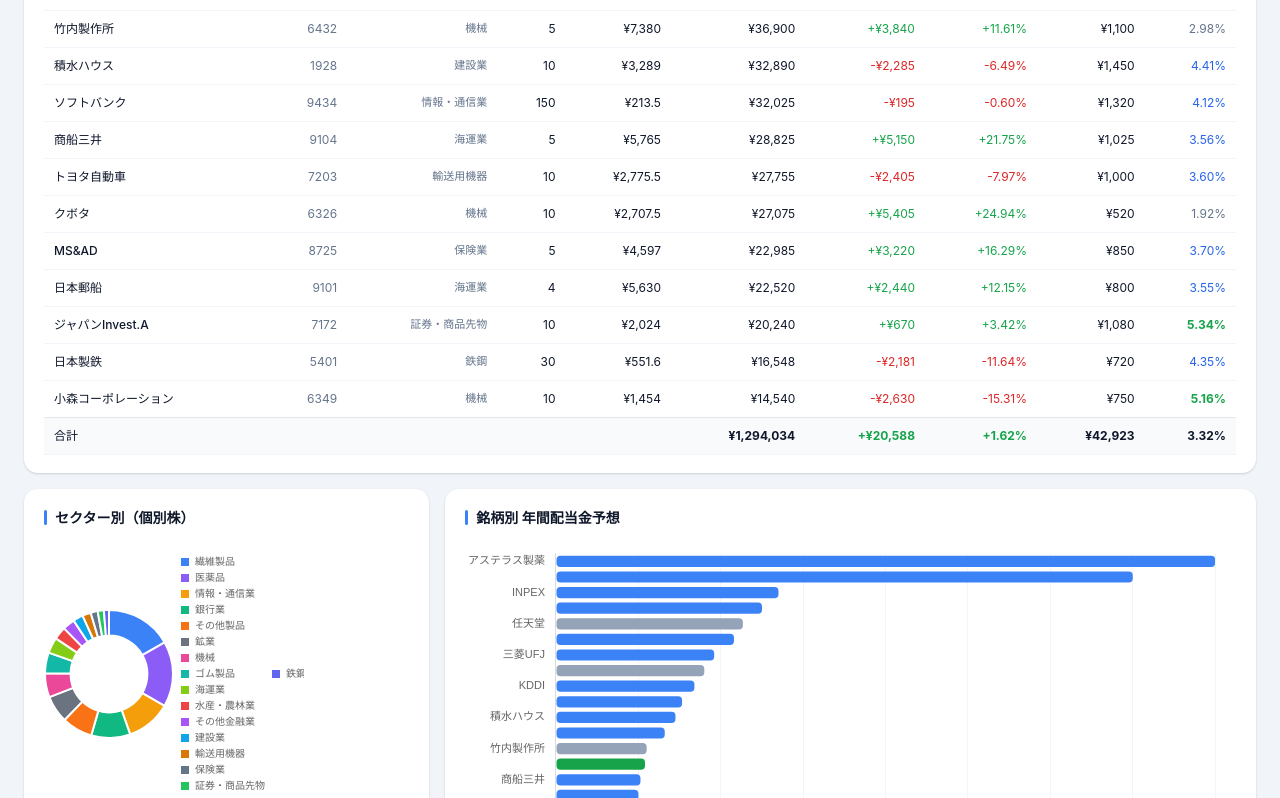
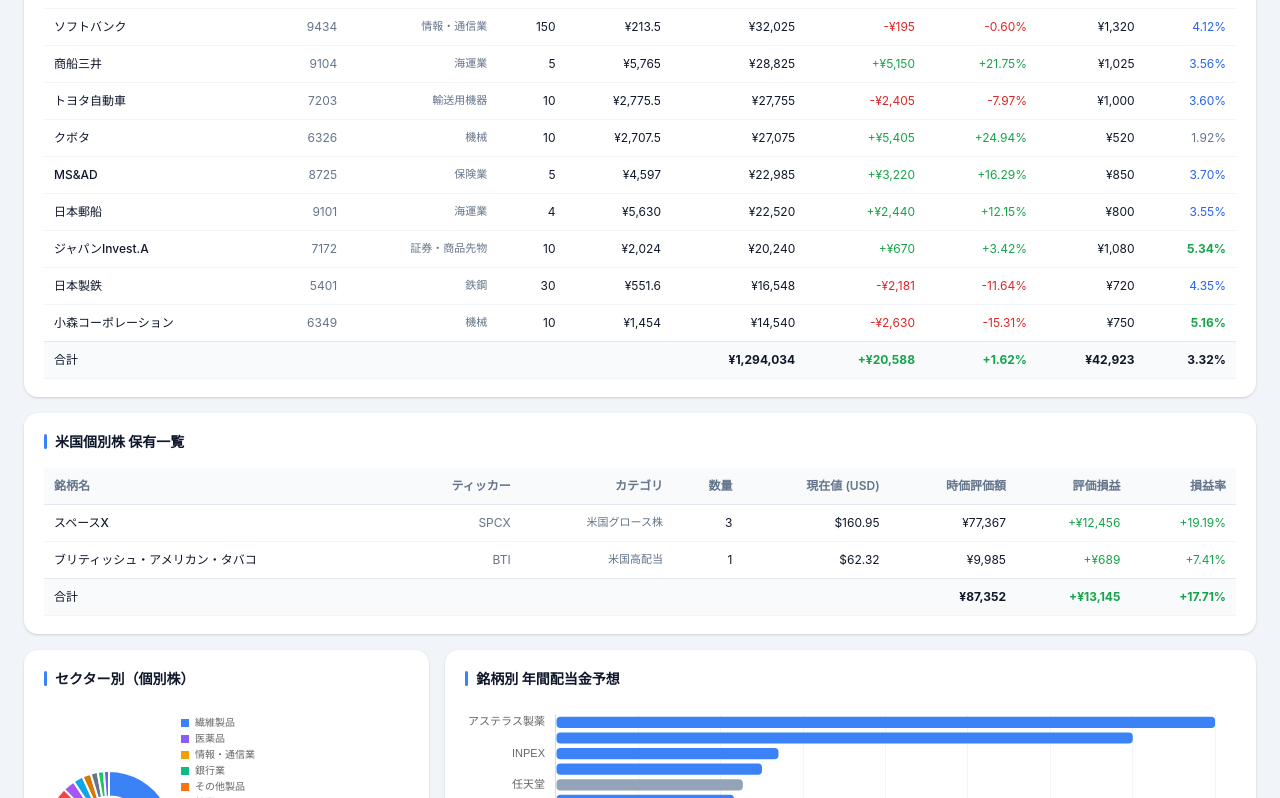
Before and after one commit to dai-yamazaki/invest_mane, a plain HTML site: page 投資ダッシュボード.html in a window 1280 px wide. Shown: the part 2002-2800 px from the top of the page. Drawn offline with nearby package versions, Linux system fonts and the light colour scheme.

Commit message:
Separate US individual stocks (BTI, SPCX) into dedicated table

```diff
--- a/投資ダッシュボード.html
+++ b/投資ダッシュボード.html
@@ -215,15 +215,15 @@
   <div class="grid-4">
     <div class="cat-card fund">
       <div class="cat-label">投資信託・ETF</div>
-      <div class="cat-value">¥7,528,499</div>
-      <div class="cat-share">構成比 75.7%</div>
-      <div class="cat-pnl pnl-pos">+¥2,334,324 &nbsp;（+44.94%）</div>
+      <div class="cat-value">¥7,441,147</div>
+      <div class="cat-share">構成比 74.8%</div>
+      <div class="cat-pnl pnl-pos">+¥2,321,179 &nbsp;（+45.34%）</div>
     </div>
     <div class="cat-card stock">
       <div class="cat-label">個別株式</div>
-      <div class="cat-value">¥1,294,034</div>
-      <div class="cat-share">構成比 13.0%</div>
-      <div class="cat-pnl pnl-pos">+¥20,588 &nbsp;（+1.62%）</div>
+      <div class="cat-value">¥1,381,386</div>
+      <div class="cat-share">構成比 13.9%（国内 22 + 米国 2）</div>
+      <div class="cat-pnl pnl-pos">+¥33,733 &nbsp;（+2.50%）</div>
     </div>
     <div class="cat-card gold">
       <div class="cat-label">ゴールド</div>
@@ -301,6 +301,36 @@
             <td class="pnl-pos">+1.62%</td>
             <td>¥42,923</td>
             <td>3.32%</td>
+          </tr>
+        </tfoot>
+      </table>
+    </div>
+  </div>
+
+  <!-- ===== US Individual Stocks Table ===== -->
+  <div class="card" style="margin-bottom:16px">
+    <div class="card-title">米国個別株 保有一覧</div>
+    <div class="tbl-wrap">
+      <table>
+        <thead>
+          <tr>
+            <th>銘柄名</th>
+            <th>ティッカー</th>
+            <th>カテゴリ</th>
+            <th>数量</th>
+            <th>現在値 (USD)</th>
+            <th>時価評価額</th>
+            <th>評価損益</th>
+            <th>損益率</th>
+          </tr>
+        </thead>
+        <tbody id="usStockBody"></tbody>
+        <tfoot>
+          <tr>
+            <td colspan="5">合計</td>
+            <td>¥87,352</td>
+            <td class="pnl-pos">+¥13,145</td>
+            <td class="pnl-pos">+17.71%</td>
           </tr>
         </tfoot>
       </table>
@@ -387,9 +417,7 @@
   { name: 'NFナスダックヘッジ無(1545)',     type: 'ETF',  cat: '米国インデックス', value:  239600, pnl:   92250, pnlPct: 62.60 },
   { name: 'iFreeNEXT インド株',             type: '投信', cat: '新興国株',       value:  141914, pnl:   -8086, pnlPct: -5.39 },
   { name: 'SS SPDR S&P500(1557)',           type: 'ETF',  cat: '米国インデックス', value:  118350, pnl:   47790, pnlPct: 67.73 },
-  { name: 'スペースX(SPCX)',               type: 'ETF',  cat: '米国グロース株', value:   77367, pnl:   12456, pnlPct: 19.19 },
   { name: '楽天・日本高配当',               type: '投信', cat: '国内高配当',     value:   35699, pnl:     699, pnlPct:  2.00 },
-  { name: 'ブリティッシュ・アメリカン・タバコ(BTI)', type: 'ETF', cat: '米国高配当', value: 9985, pnl: 689, pnlPct: 7.41 },
   { name: 'NF日経高配当50(1489)',            type: 'ETF',  cat: '国内高配当',     value:    6398, pnl:    1872, pnlPct: 41.36 },
   { name: 'NF日経半導体株(200A)',            type: 'ETF',  cat: '半導体',        value:    5348, pnl:     143, pnlPct:  2.75 },
 ];
@@ -427,6 +455,12 @@
   { code:'7172', name:'ジャパンInvest.A',    sector:'証券・商品先物',type:'国内高配当',   qty: 10, price:2024,   value: 20240, pnl:   670, pnlPct:  3.42, div: 1080, yield: 5.34, prevDiv:  870, divUrl:'https://finance.yahoo.co.jp/quote/7172.T' },
   { code:'5401', name:'日本製鉄',            sector:'鉄鋼',          type:'国内高配当',   qty: 30, price:551.6,  value: 16548, pnl: -2181, pnlPct:-11.64, div:  720, yield: 4.35, prevDiv:  720, divUrl:'https://finance.yahoo.co.jp/quote/5401.T' },
   { code:'6349', name:'小森コーポレーション',sector:'機械',          type:'国内高配当',   qty: 10, price:1454,   value: 14540, pnl: -2630, pnlPct:-15.31, div:  750, yield: 5.16, prevDiv:  700, divUrl:'https://finance.yahoo.co.jp/quote/6349.T' },
+];
+
+// US individual stocks (non-fund, non-ETF)
+const usStocks = [
+  { ticker:'SPCX', name:'スペースX',                        cat:'米国グロース株', qty:3, price:160.95, value:77367, pnl:12456, pnlPct:19.19 },
+  { ticker:'BTI',  name:'ブリティッシュ・アメリカン・タバコ', cat:'米国高配当',    qty:1, price: 62.32, value: 9985, pnl:  689, pnlPct: 7.41 },
 ];
 
 // ============================================================
@@ -498,6 +532,24 @@
 });
 
 // ============================================================
+// US STOCK TABLE
+// ============================================================
+const usStockBody = document.getElementById('usStockBody');
+[...usStocks].sort((a,b)=>b.value-a.value).forEach(s => {
+  usStockBody.insertAdjacentHTML('beforeend', `
+    <tr>
+      <td>${s.name}</td>
+      <td style="color:#64748b">${s.ticker}</td>
+      <td style="font-size:11px; color:#64748b">${s.cat}</td>
+      <td style="text-align:right">${s.qty.toLocaleString()}</td>
+      <td>$${s.price.toLocaleString()}</td>
+      <td>${fmt(s.value)}</td>
+      <td class="${pc(s.pnl)}">${fmtS(s.pnl)}</td>
+      <td class="${pc(s.pnlPct)}">${fmtP(s.pnlPct)}</td>
+    </tr>`);
+});
+
+// ============================================================
 // CHARTS  (Chart.defaults)
 // ============================================================
 Chart.defaults.font.family = "'Hiragino Sans', 'Noto Sans JP', sans-serif";
@@ -531,7 +583,7 @@
 // Category donut
 donut('catChart',
   ['投資信託・ETF', '個別株式', 'ゴールド', '債券'],
-  [7528499, 1294034, 710909, 411791],
+  [7441147, 1381386, 710909, 411791],
   ['#3b82f6','#f59e0b','#eab308','#94a3b8']
 );
 
```
